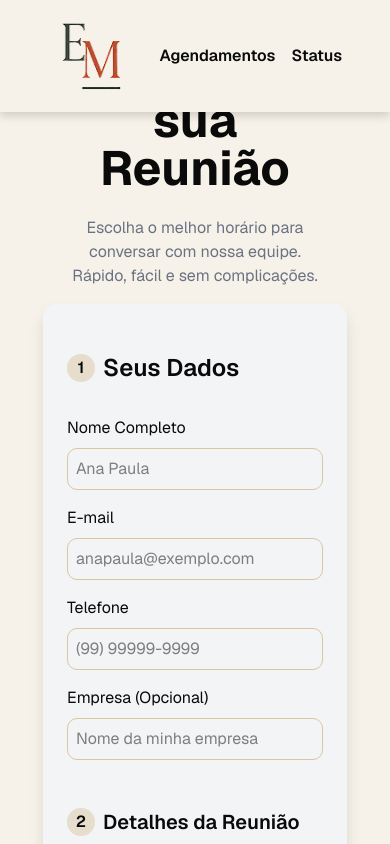
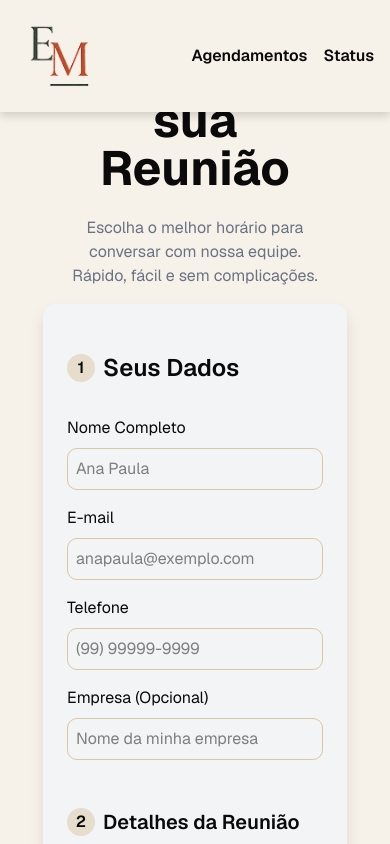
Before and after one commit to Vitoriagss/Est-dioMurakami, a Next.js app: page /agendamentos in a window 390 px wide. Shown: the top 844 px of the page. Built offline with nearby package versions, Linux system fonts and the light colour scheme; a web font is replaced by a local one.

Commit message:
fix: ajusta o encolhimento da logo EM em telas menores (320px)

```diff
--- a/src/components/HEADER/index.tsx
+++ b/src/components/HEADER/index.tsx
@@ -4,9 +4,9 @@ import Link from "next/link";
 export default function Header() {
   return (
     <div className="fixed top-0 z-50 w-full bg-branco drop-shadow-lg">
-      <div className="container mx-auto flex items-center top-0 z-50 px-12 py-4 justify-between">
-        <Link href="/" className="relative h-20 w-20">
-          <Image src="/img/Logo-nome-SemFundo.png" alt="" fill sizes="100px" />
+      <div className="container mx-auto flex items-center top-0 z-50 px-4 md:px-12 py-4 justify-between">
+        <Link href="/" className="relative h-20 w-20 shrink-0">
+          <Image src="/img/Logo-nome-SemFundo.png" alt="" fill sizes="100px" className="object-contain"/>
         </Link>
         <div className="flex gap-4 lg:gap-8 items-center font-semibold">
           <div className="flex items-center gap-4">
```
